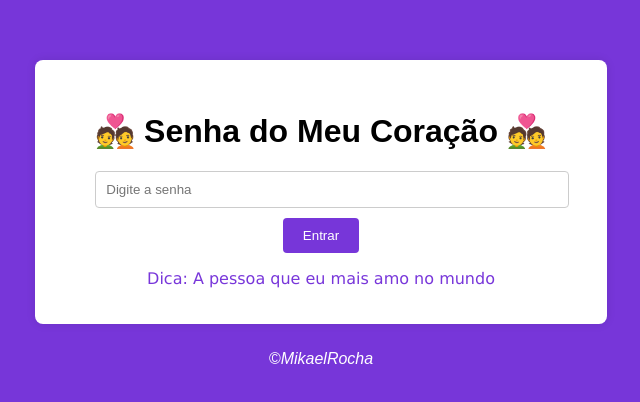
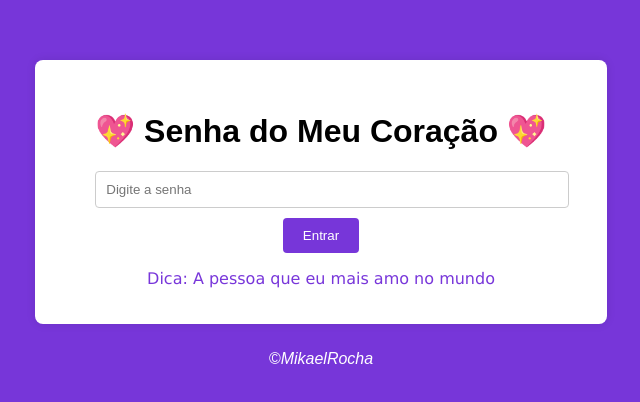
Before and after one commit to Mikaelr10/zantar.github.io, a plain HTML site: page index.html in a window 1280 px wide. Shown: the part 178-580 px from the top of the page, without its empty margins (319-959 px from the left). Drawn offline with Linux system fonts and the light colour scheme.

Commit message:
Update index.html

```diff
--- a/index.html
+++ b/index.html
@@ -8,7 +8,7 @@
 </head>
 <body>
     <div class="container">
-        <h1>&#x1F491; Senha do Meu Coração &#x1F491;</h1>
+        <h1>&#x1F496; Senha do Meu Coração &#x1F496;</h1>
         <input type="password" id="senhaEntry" placeholder="Digite a senha">
         <button onclick="checarSenha()">Entrar</button>
         <p id="dica">Dica: A pessoa que eu mais amo no mundo</p>
```
